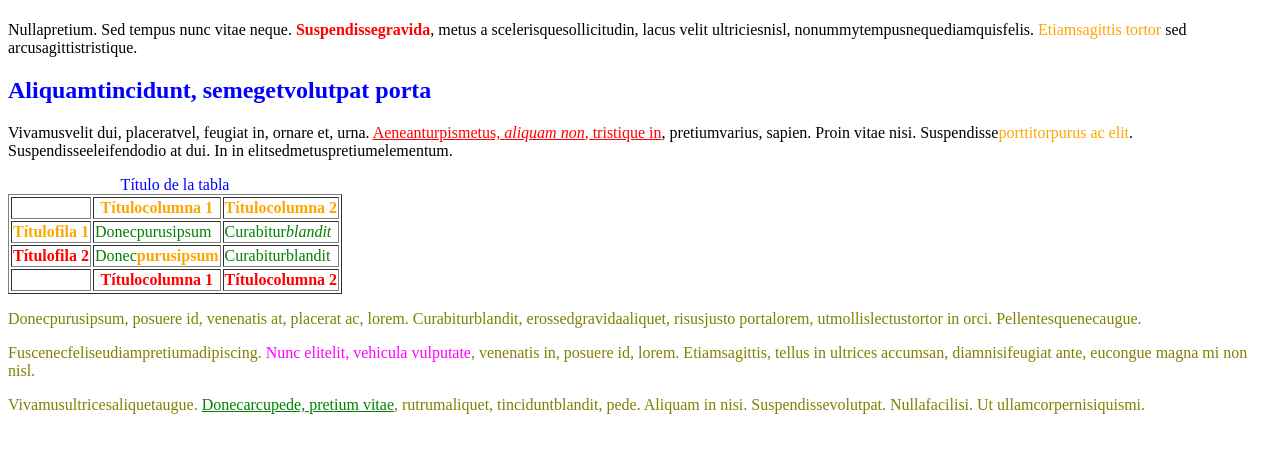
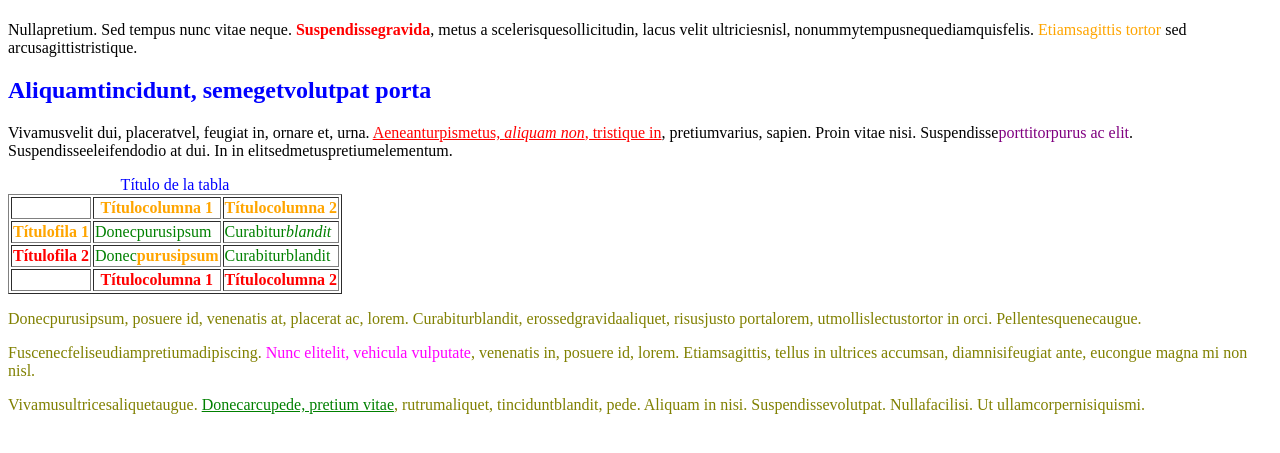
Before and after one commit to iesdonanadiw/selectores-css-ii-AlvaroVilladangos, a plain HTML site: page index.html in a window 1280 px wide. Shown: the part 59-512 px from the top of the page. Drawn offline with Linux system fonts and the light colour scheme.

Commit message:
AVilladangos

```diff
--- a/style.css
+++ b/style.css
@@ -20,6 +20,9 @@ strong {
 
 caption {
     color: blue;
+}
+p .especial{
+    color: purple;
 }
 
 .especial {
```
